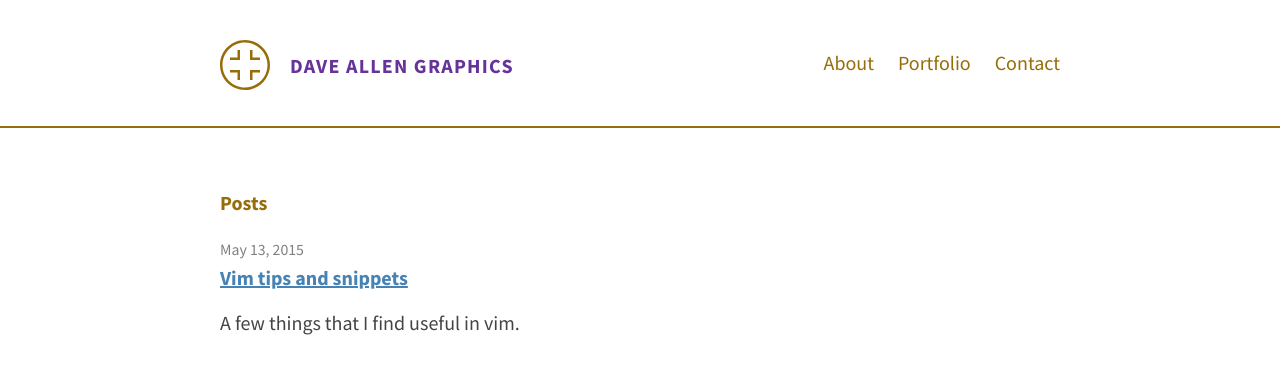
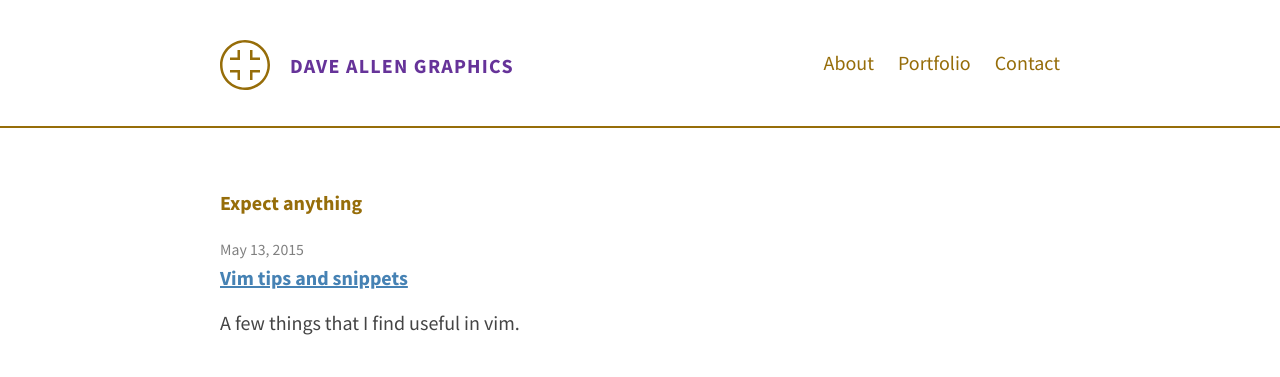
Before and after one commit to vimallen/allend, a Jekyll site: the page built from index.html, in a window 1280 px wide. Shown: the top 377 px of the page. Built offline with Jekyll 4.4.1, drawn with Linux system fonts in a browser that asks for light colours.

Commit message:
Expect anything

```diff
--- a/index.html
+++ b/index.html
@@ -5,7 +5,7 @@
 
 <div class="home">
 
-  <h1 class="page-heading">Posts</h1>
+  <h1 class="page-heading">Expect anything</h1>
 
   <ul class="post-list">
     {% for post in site.posts %}
```
